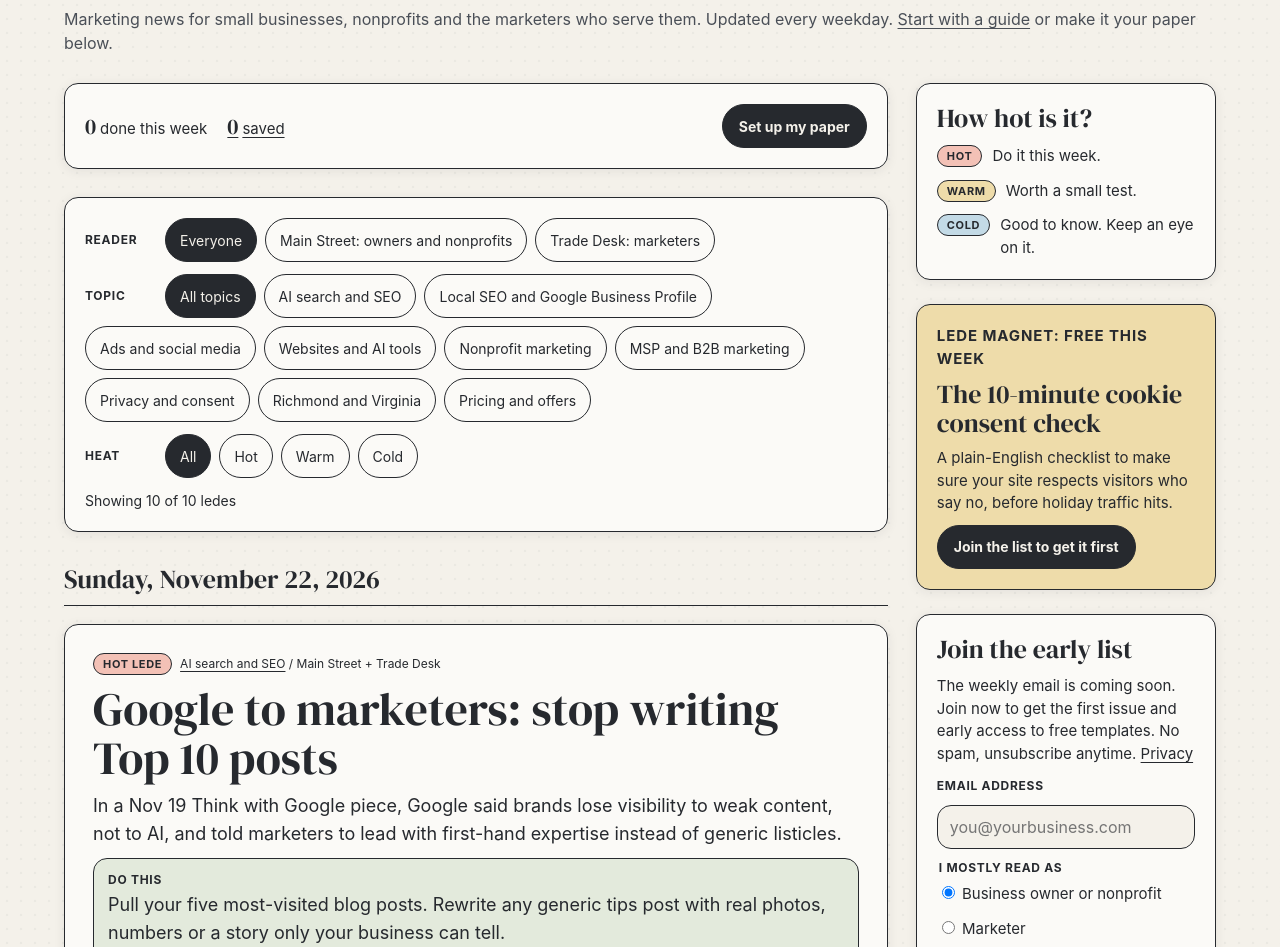
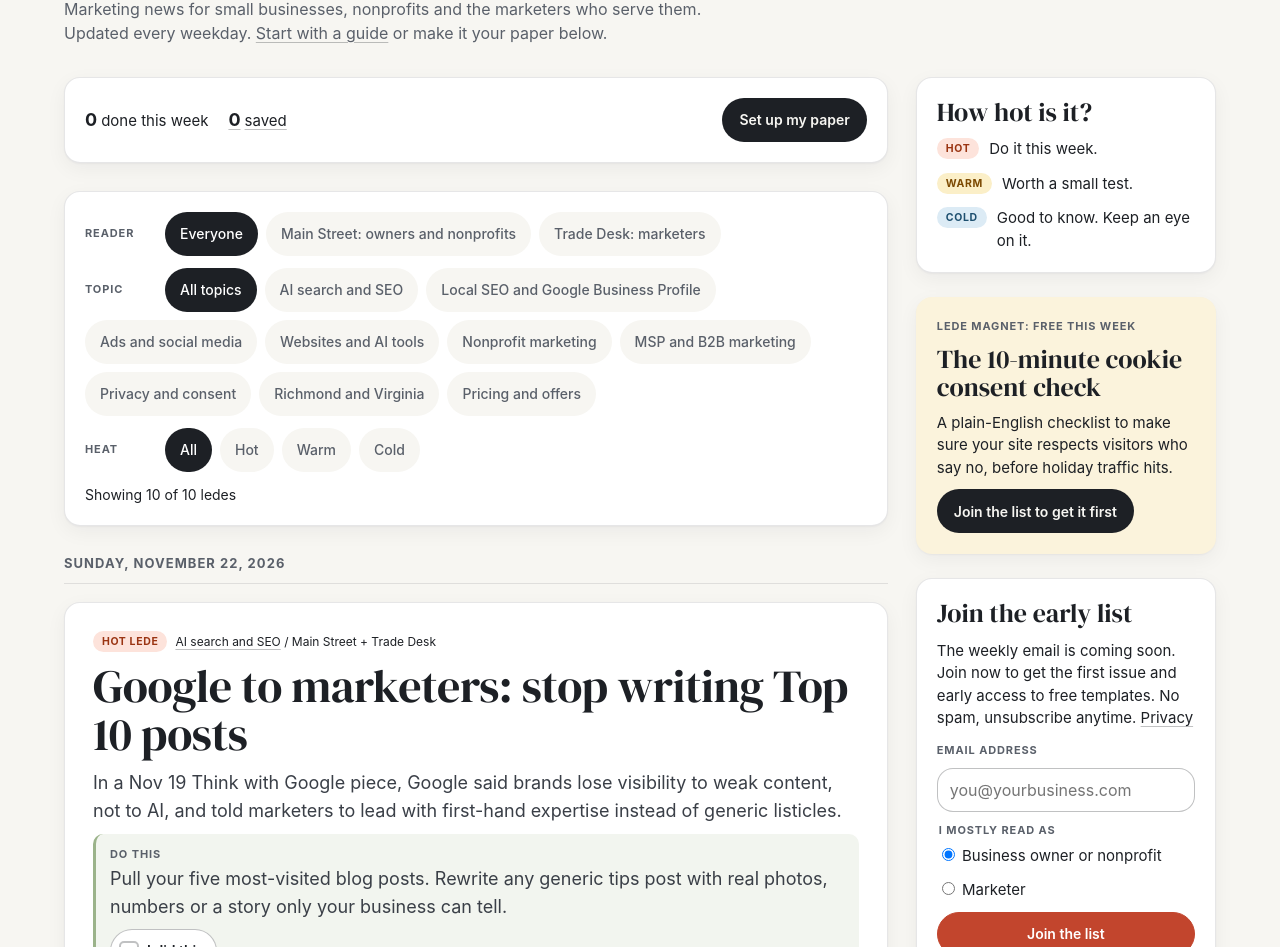
Before and after one commit to angieconnelly1-ui/qualified-ledes, an Astro site: page / in a window 1280 px wide. Shown: the part 268-1215 px from the top of the page. Built offline with nearby package versions, Linux system fonts and the light colour scheme; Astro itself is replaced by a stand-in of ours.

Commit message:
Modernize the calm design and fix the jazz starburst text
Co-Authored-By: Claude Opus 5.5 <noreply@anthropic.com>
Claude-Session: https://claude.ai/code/session_01LQ3J2DynRPwRNwRn1vVh64

```diff
--- a/src/layouts/Base.astro
+++ b/src/layouts/Base.astro
@@ -125,7 +125,7 @@ const ld = {
         </nav>
         <div style="display:flex;flex-wrap:wrap;gap:10px">
           <a class="btn btn-hot" href="/subscribe/">Join the list</a>
-          <button type="button" class="btn btn-ink" id="theme-toggle">Jazz up my screen</button>
+          <button type="button" class="btn btn-ink btn-toggle" id="theme-toggle">Jazz up my screen</button>
         </div>
       </div>
 
--- a/src/styles/global.css
+++ b/src/styles/global.css
@@ -1,24 +1,32 @@
 /* Two looks. "chill" is the default; "jazz" is the pop-art newspaper. */
 :root,
 [data-theme='chill'] {
-  --paper: #f4f1ea;
-  --card: #fbfaf7;
-  --ink: #26292e;
-  --muted: #4a4f57;
-  --hot: #f3c1b6;
-  --warm: #eedcaa;
-  --cold: #c3dae6;
-  --accent: #e3eadc;
-  --dot: rgba(38, 41, 46, 0.045);
+  --paper: #f7f6f2;
+  --card: #ffffff;
+  --ink: #1d2025;
+  --muted: #5a606a;
+  --line: rgba(29, 32, 37, 0.11);
+  --line-strong: rgba(29, 32, 37, 0.28);
+  --brand: #c2452d;
+  --brand-ink: #ffffff;
+  --hot: #fde3db;
+  --hot-ink: #9a3412;
+  --warm: #fbefc8;
+  --warm-ink: #7c4a03;
+  --cold: #dcebf5;
+  --cold-ink: #1d4f6f;
+  --accent: #f2f5ef;
+  --magnet: #fbf3dc;
+  --dot: transparent;
   --dotsize: 14px;
   --bw: 1px;
-  --radius: 14px;
+  --radius: 16px;
   --pill: 999px;
-  --shadow: 0 2px 12px rgba(38, 41, 46, 0.08);
+  --shadow: 0 1px 2px rgba(16, 24, 40, 0.04), 0 6px 20px rgba(16, 24, 40, 0.05);
   --case: none;
   --mshadow: none;
   --tilt: none;
-  --stamp-ink: #26292e;
+  --stamp-ink: #1d2025;
 }
 
 [data-theme='jazz'] {
@@ -40,6 +48,14 @@
   --mshadow: 3px 3px 0 #ff9ec2;
   --tilt: rotate(-1.5deg);
   --stamp-ink: #1c1c1e;
+  --line: #1c1c1e;
+  --line-strong: #1c1c1e;
+  --brand: #ff9ec2;
+  --brand-ink: #1c1c1e;
+  --hot-ink: #1c1c1e;
+  --warm-ink: #1c1c1e;
+  --cold-ink: #1c1c1e;
+  --magnet: #ffd866;
 }
 
 :root {
@@ -75,12 +91,13 @@ a:hover { opacity: 0.75; }
 .display { font-family: var(--display); font-weight: 400; text-transform: var(--case); }
 
 /* Top bar */
-.topbar { display: flex; flex-wrap: wrap; align-items: center; justify-content: space-between; gap: 12px; padding-bottom: 12px; border-bottom: var(--bw) solid var(--ink); font-size: 14px; }
+.topbar { display: flex; flex-wrap: wrap; align-items: center; justify-content: space-between; gap: 12px; padding-bottom: 12px; border-bottom: var(--bw) solid var(--line); font-size: 14px; }
 .topbar nav { display: flex; flex-wrap: wrap; gap: 18px; align-items: center; }
 .topbar .brand { font-family: var(--display); font-size: 22px; text-decoration: none; text-transform: var(--case); }
-.btn { display: inline-flex; align-items: center; justify-content: center; min-height: 44px; padding: 8px 16px; border: var(--bw) solid var(--ink); border-radius: var(--pill); font: 700 14px var(--sans); text-decoration: none; cursor: pointer; }
+.btn { display: inline-flex; align-items: center; justify-content: center; min-height: 44px; padding: 8px 16px; border: var(--bw) solid var(--line); border-radius: var(--pill); font: 700 14px var(--sans); text-decoration: none; cursor: pointer; }
 .btn-ink { background: var(--ink); color: var(--paper); }
-.btn-hot { background: var(--hot); color: var(--stamp-ink); }
+.btn-hot { background: var(--brand); color: var(--brand-ink); border-color: var(--brand); }
+[data-theme='jazz'] .btn-hot { border-color: var(--line); }
 .btn-plain { background: transparent; color: var(--ink); border-color: transparent; text-decoration: underline; }
 
 /* Masthead */
@@ -90,17 +107,17 @@ a:hover { opacity: 0.75; }
 .tagline { margin: 0; font-size: 22px; font-style: italic; }
 .subtag { margin: 0; font-size: 16px; color: var(--muted); }
 .starburst { display: none; width: 160px; height: 160px; flex: 0 0 auto; background: var(--warm); align-items: center; justify-content: center; transform: rotate(8deg); clip-path: polygon(50% 0%, 61% 18%, 82% 9%, 79% 31%, 100% 38%, 84% 54%, 97% 74%, 74% 76%, 70% 98%, 51% 85%, 31% 100%, 27% 77%, 4% 76%, 16% 56%, 0% 38%, 21% 31%, 17% 9%, 39% 18%); }
-.starburst span { font-family: var(--display); font-size: 26px; line-height: 1; text-align: center; color: var(--stamp-ink); text-transform: uppercase; }
+.starburst span { font-family: var(--display); font-size: 19px; padding: 0 26px; line-height: 1; text-align: center; color: var(--stamp-ink); text-transform: uppercase; }
 [data-theme='jazz'] .starburst { display: flex; }
 [data-theme='jazz'] .tagline { font-style: normal; font-weight: 700; }
 
 /* Panels and cards */
-.panel { background: var(--card); border: var(--bw) solid var(--ink); border-radius: var(--radius); box-shadow: var(--shadow); padding: 20px; }
+.panel { background: var(--card); border: var(--bw) solid var(--line); border-radius: var(--radius); box-shadow: var(--shadow); padding: 20px; }
 
 .filters { display: flex; flex-direction: column; gap: 12px; }
 .filter-row { display: flex; flex-wrap: wrap; align-items: center; gap: 8px; }
 .filter-row .label { min-width: 72px; }
-.chip { min-height: 44px; padding: 8px 14px; background: var(--card); color: var(--ink); border: var(--bw) solid var(--ink); border-radius: var(--pill); font: 14px var(--sans); cursor: pointer; }
+.chip { min-height: 44px; padding: 8px 14px; background: var(--card); color: var(--ink); border: var(--bw) solid var(--line); border-radius: var(--pill); font: 14px var(--sans); cursor: pointer; }
 .chip[aria-pressed='true'] { background: var(--ink); color: var(--paper); }
 .filter-status { display: flex; flex-wrap: wrap; align-items: center; justify-content: space-between; gap: 8px; font-size: 14px; }
 
@@ -108,7 +125,7 @@ a:hover { opacity: 0.75; }
 .layout main { flex: 999 1 620px; min-width: 0; display: flex; flex-direction: column; gap: 28px; }
 .layout aside { flex: 1 1 300px; min-width: 0; display: flex; flex-direction: column; gap: 24px; }
 
-.day-head { margin: 0; padding-bottom: 6px; border-bottom: var(--bw) solid var(--ink); font-size: 26px; }
+.day-head { margin: 0; padding-bottom: 6px; border-bottom: var(--bw) solid var(--line); font-size: 26px; }
 .day { display: flex; flex-direction: column; gap: 18px; }
 .grid { display: grid; grid-template-columns: repeat(auto-fill, minmax(280px, 1fr)); gap: 20px; }
 
@@ -122,23 +139,23 @@ a:hover { opacity: 0.75; }
 .card.is-lead p { font-size: 18px; }
 .card[hidden], .day[hidden] { display: none; }
 
-.stamp { display: inline-block; padding: 3px 9px; border: var(--bw) solid var(--ink); border-radius: var(--pill); color: var(--stamp-ink); font: 700 11px var(--sans); letter-spacing: 0.06em; text-transform: uppercase; transform: var(--tilt); white-space: nowrap; }
-.heat-hot { background: var(--hot); }
-.heat-warm { background: var(--warm); }
-.heat-cold { background: var(--cold); }
+.stamp { display: inline-block; padding: 3px 9px; border: var(--bw) solid var(--line); border-radius: var(--pill); color: var(--stamp-ink); font: 700 11px var(--sans); letter-spacing: 0.06em; text-transform: uppercase; transform: var(--tilt); white-space: nowrap; }
+.heat-hot { background: var(--hot); color: var(--hot-ink); }
+.heat-warm { background: var(--warm); color: var(--warm-ink); }
+.heat-cold { background: var(--cold); color: var(--cold-ink); }
 
-.do-this { background: var(--accent); border: var(--bw) solid var(--ink); border-radius: var(--radius); padding: 12px 14px; }
+.do-this { background: var(--accent); border: var(--bw) solid var(--line); border-radius: var(--radius); padding: 12px 14px; }
 .do-this .label { display: block; margin-bottom: 2px; }
 
 .empty { padding: 32px; text-align: center; border-style: dashed; }
 
 /* Sidebar */
 .key-row { display: flex; gap: 10px; align-items: flex-start; font-size: 15px; }
-.magnet { background: var(--warm); color: var(--stamp-ink); display: flex; flex-direction: column; gap: 10px; }
+.magnet { background: var(--magnet); color: var(--stamp-ink); display: flex; flex-direction: column; gap: 10px; }
 .magnet h2, .signup h2, .key h2 { margin: 0; font-size: 26px; line-height: 1.1; }
 .magnet p, .signup p { margin: 0; font-size: 15px; }
 .signup form { display: flex; flex-direction: column; gap: 10px; }
-.signup input[type='email'] { min-height: 44px; padding: 0 12px; background: var(--paper); color: var(--ink); border: var(--bw) solid var(--ink); border-radius: var(--radius); font: 16px var(--sans); }
+.signup input[type='email'] { min-height: 44px; padding: 0 12px; background: var(--paper); color: var(--ink); border: var(--bw) solid var(--line); border-radius: var(--radius); font: 16px var(--sans); }
 .hidden-field { position: absolute; left: -9999px; }
 
 .topic-links { display: flex; flex-direction: column; gap: 6px; font-size: 15px; }
@@ -150,7 +167,7 @@ a:hover { opacity: 0.75; }
 
 .list { list-style: none; margin: 0; padding: 0; display: flex; flex-direction: column; gap: 16px; }
 
-footer.site-footer { display: flex; flex-wrap: wrap; justify-content: space-between; gap: 12px; padding-top: 16px; border-top: var(--bw) solid var(--ink); font-size: 14px; }
+footer.site-footer { display: flex; flex-wrap: wrap; justify-content: space-between; gap: 12px; padding-top: 16px; border-top: var(--bw) solid var(--line); font-size: 14px; }
 
 @media (prefers-reduced-motion: reduce) {
   * { transition: none !important; }
@@ -178,10 +195,10 @@ footer.site-footer { display: flex; flex-wrap: wrap; justify-content: space-betw
 .card-actions { display: flex; flex-wrap: wrap; gap: 10px 16px; align-items: center; margin-top: auto; }
 .card-actions .source { margin-top: 0; }
 .card-tools { display: flex; gap: 6px; margin-left: auto; }
-.tool-btn { display: inline-flex; align-items: center; gap: 6px; min-height: 44px; padding: 6px 12px; background: transparent; color: var(--ink); border: var(--bw) solid var(--ink); border-radius: var(--pill); font: 600 13px var(--sans); cursor: pointer; }
+.tool-btn { display: inline-flex; align-items: center; gap: 6px; min-height: 44px; padding: 6px 12px; background: transparent; color: var(--ink); border: var(--bw) solid var(--line); border-radius: var(--pill); font: 600 13px var(--sans); cursor: pointer; }
 .tool-btn[aria-pressed='true'] { background: var(--ink); color: var(--paper); }
 .tool-btn[aria-pressed='true'] svg path { fill: currentColor; }
-.done-btn { display: inline-flex; align-items: center; gap: 8px; margin-top: 8px; min-height: 44px; padding: 6px 12px 6px 8px; background: var(--card); color: var(--ink); border: var(--bw) solid var(--ink); border-radius: var(--pill); font: 600 14px var(--sans); cursor: pointer; }
+.done-btn { display: inline-flex; align-items: center; gap: 8px; margin-top: 8px; min-height: 44px; padding: 6px 12px 6px 8px; background: var(--card); color: var(--ink); border: var(--bw) solid var(--line); border-radius: var(--pill); font: 600 14px var(--sans); cursor: pointer; }
 .done-box { width: 20px; height: 20px; border: 2px solid var(--ink); border-radius: 5px; display: inline-flex; align-items: center; justify-content: center; }
 .done-btn[aria-pressed='true'] { background: var(--ink); color: var(--paper); }
 .done-btn[aria-pressed='true'] .done-box { border-color: var(--paper); background: var(--paper); }
@@ -193,7 +210,7 @@ footer.site-footer { display: flex; flex-wrap: wrap; justify-content: space-betw
 .paper-bar { display: flex; flex-wrap: wrap; gap: 12px 20px; align-items: center; justify-content: space-between; }
 .paper-stats { display: flex; flex-wrap: wrap; gap: 8px 20px; font-size: 15px; }
 .paper-stats strong { font-family: var(--display); font-weight: 400; font-size: 22px; margin-right: 4px; }
-dialog.paper-dialog { max-width: 560px; width: calc(100% - 32px); padding: 24px; background: var(--card); color: var(--ink); border: var(--bw) solid var(--ink); border-radius: var(--radius); box-shadow: var(--shadow); }
+dialog.paper-dialog { max-width: 560px; width: calc(100% - 32px); padding: 24px; background: var(--card); color: var(--ink); border: var(--bw) solid var(--line); border-radius: var(--radius); box-shadow: var(--shadow); }
 dialog.paper-dialog::backdrop { background: rgba(0, 0, 0, 0.35); }
 .check-grid { display: grid; grid-template-columns: repeat(auto-fill, minmax(220px, 1fr)); gap: 8px; }
 .check-grid label, .radio-row label { display: flex; gap: 8px; align-items: center; min-height: 36px; font-size: 15px; }
@@ -213,3 +230,38 @@ fieldset.plain legend { margin-bottom: 8px; }
   .topbar nav::-webkit-scrollbar { display: none; }
   .topbar nav a { flex: 0 0 auto; }
 }
+
+/* Chill look: modern editorial finish. Hairline borders, white cards, one accent color. */
+[data-theme='chill'] a { text-decoration-color: var(--line-strong); text-decoration-thickness: 1px; }
+[data-theme='chill'] a:hover { opacity: 1; text-decoration-color: currentColor; }
+[data-theme='chill'] .topbar nav a:not(.brand) { text-decoration: none; color: var(--muted); font-weight: 500; }
+[data-theme='chill'] .topbar nav a:not(.brand):hover { color: var(--ink); }
+[data-theme='chill'] .topbar .brand { font-size: 20px; letter-spacing: -0.01em; color: var(--ink); }
+[data-theme='chill'] .masthead { padding: 12px 0 4px; }
+[data-theme='chill'] .masthead h1 { font-size: clamp(44px, 7vw, 92px); letter-spacing: -0.025em; line-height: 1; }
+[data-theme='chill'] .tagline { font-style: normal; font-size: 20px; font-weight: 500; }
+[data-theme='chill'] .subtag { max-width: 640px; }
+[data-theme='chill'] .btn { font-weight: 600; }
+[data-theme='chill'] .btn-toggle { background: var(--card); color: var(--ink); border-color: var(--line-strong); }
+[data-theme='chill'] .btn-toggle:hover { border-color: var(--ink); }
+[data-theme='chill'] .panel { border-color: var(--line); }
+[data-theme='chill'] .chip { background: var(--paper); border-color: transparent; color: var(--muted); font-weight: 500; transition: background-color 0.15s, color 0.15s; }
+[data-theme='chill'] .chip:hover { background: #ecebe5; color: var(--ink); }
+[data-theme='chill'] .chip[aria-pressed='true'] { background: var(--ink); color: #fff; }
+[data-theme='chill'] .filter-row .label, [data-theme='chill'] .label { color: var(--muted); letter-spacing: 0.08em; font-size: 11px; }
+[data-theme='chill'] .stamp { border-color: transparent; font-size: 10.5px; padding: 3px 8px; }
+[data-theme='chill'] .day-head { font-family: var(--sans); font-size: 13px; font-weight: 700; letter-spacing: 0.08em; text-transform: uppercase; color: var(--muted); border-bottom-color: var(--line); padding-bottom: 10px; }
+[data-theme='chill'] .card { transition: box-shadow 0.2s, transform 0.2s; }
+[data-theme='chill'] .card:hover { box-shadow: 0 2px 4px rgba(16, 24, 40, 0.05), 0 12px 32px rgba(16, 24, 40, 0.08); }
+[data-theme='chill'] .card h2, [data-theme='chill'] .card h3 { letter-spacing: -0.01em; }
+[data-theme='chill'] .card p { color: #3a3f47; }
+[data-theme='chill'] .do-this { border: none; border-left: 3px solid #9bb38a; border-radius: 10px; }
+[data-theme='chill'] .done-btn, [data-theme='chill'] .tool-btn { border-color: var(--line-strong); }
+[data-theme='chill'] .done-box { border-color: var(--line-strong); }
+[data-theme='chill'] .magnet { border-color: transparent; }
+[data-theme='chill'] .magnet .btn-ink { background: var(--ink); }
+[data-theme='chill'] .signup .btn-hot { width: 100%; }
+[data-theme='chill'] .signup input[type='email'] { border-color: var(--line-strong); background: var(--card); }
+[data-theme='chill'] .paper-stats strong { font-family: var(--sans); font-weight: 700; font-size: 18px; }
+[data-theme='chill'] .topbar, [data-theme='chill'] footer.site-footer { color: var(--muted); }
+@media (prefers-reduced-motion: reduce) { [data-theme='chill'] .card { transition: none; } }
```
